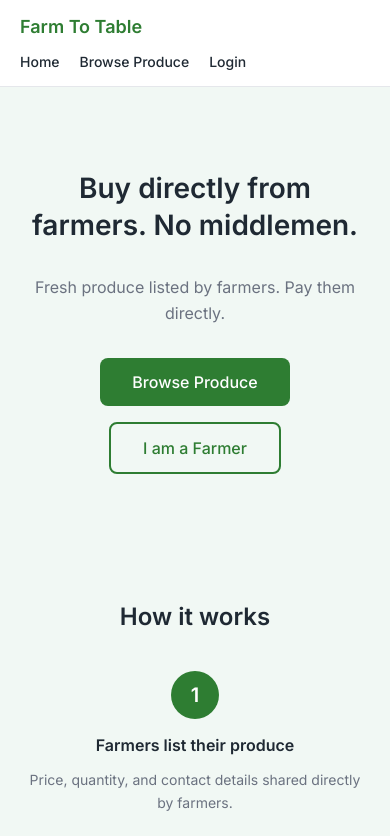
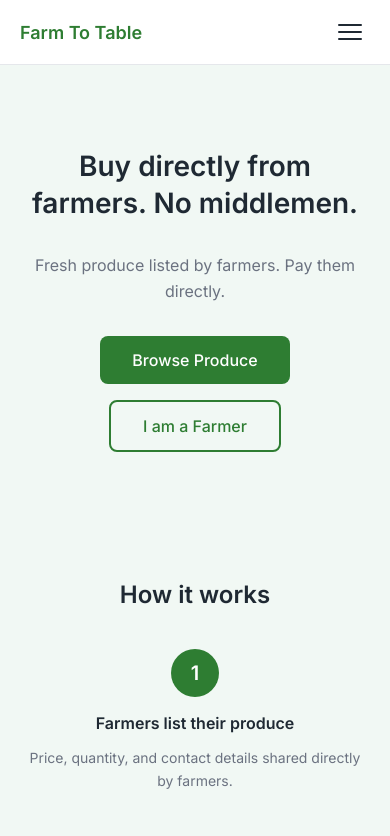
Before and after one commit to sanjanb/k-tech-nain, a Next.js app: page / in a window 390 px wide. Shown: the top 836 px of the page. Built offline with nearby package versions, Linux system fonts and the light colour scheme; no server answers.

Commit message:
feat: add mobile navigation menu with toggle functionality and responsive styles

```diff
--- a/components/Navigation.jsx
+++ b/components/Navigation.jsx
@@ -13,6 +13,7 @@ export default function Navigation() {
   const [user, setUser] = useState(null);
   const [role, setRole] = useState(null);
   const [loading, setLoading] = useState(true);
+  const [mobileMenuOpen, setMobileMenuOpen] = useState(false);
 
   useEffect(() => {
     const unsubscribe = onAuthStateChanged(auth, async (currentUser) => {
@@ -36,6 +37,7 @@ export default function Navigation() {
     try {
       await signOut(auth);
       router.push("/");
+      setMobileMenuOpen(false);
     } catch (err) {
       console.error("Logout error:", err);
     }
@@ -49,6 +51,7 @@ export default function Navigation() {
         background: "var(--color-white)",
         borderBottom: "1px solid #E5E7EB",
         padding: "16px 20px",
+        position: "relative",
       }}
     >
       <div
@@ -58,8 +61,6 @@ export default function Navigation() {
           display: "flex",
           justifyContent: "space-between",
           alignItems: "center",
-          flexWrap: "wrap",
-          gap: 16,
         }}
       >
         <Link
@@ -74,14 +75,8 @@ export default function Navigation() {
           Farm To Table
         </Link>
 
-        <div
-          style={{
-            display: "flex",
-            gap: 20,
-            alignItems: "center",
-            flexWrap: "wrap",
-          }}
-        >
+        {/* Desktop Navigation */}
+        <div style={desktopNavStyle}>
           <Link href="/" style={linkStyle}>
             Home
           </Link>
@@ -103,10 +98,69 @@ export default function Navigation() {
             </Link>
           )}
         </div>
+
+        {/* Mobile Burger Menu Button */}
+        <button
+          onClick={() => setMobileMenuOpen(!mobileMenuOpen)}
+          style={burgerButtonStyle}
+          aria-label="Toggle menu"
+        >
+          <div style={burgerLineStyle}></div>
+          <div style={burgerLineStyle}></div>
+          <div style={burgerLineStyle}></div>
+        </button>
       </div>
+
+      {/* Mobile Menu Dropdown */}
+      {mobileMenuOpen && (
+        <div style={mobileMenuStyle}>
+          <Link
+            href="/"
+            style={mobileLinkStyle}
+            onClick={() => setMobileMenuOpen(false)}
+          >
+            Home
+          </Link>
+          <Link
+            href="/browse"
+            style={mobileLinkStyle}
+            onClick={() => setMobileMenuOpen(false)}
+          >
+            Browse Produce
+          </Link>
+          {role === "farmer" && (
+            <Link
+              href="/add-product"
+              style={mobileLinkStyle}
+              onClick={() => setMobileMenuOpen(false)}
+            >
+              Add Product
+            </Link>
+          )}
+          {user ? (
+            <button onClick={handleLogout} style={mobileLogoutButtonStyle}>
+              Logout
+            </button>
+          ) : (
+            <Link
+              href="/auth"
+              style={mobileLinkStyle}
+              onClick={() => setMobileMenuOpen(false)}
+            >
+              Login
+            </Link>
+          )}
+        </div>
+      )}
     </nav>
   );
 }
+
+const desktopNavStyle = {
+  display: "flex",
+  gap: 20,
+  alignItems: "center",
+};
 
 const linkStyle = {
   color: "var(--color-text-primary)",
@@ -125,3 +179,51 @@ const logoutButtonStyle = {
   fontWeight: 500,
   cursor: "pointer",
 };
+
+const burgerButtonStyle = {
+  display: "none",
+  flexDirection: "column",
+  gap: 5,
+  background: "transparent",
+  border: "none",
+  cursor: "pointer",
+  padding: 8,
+};
+
+const burgerLineStyle = {
+  width: 24,
+  height: 2,
+  background: "var(--color-text-primary)",
+  borderRadius: 2,
+};
+
+const mobileMenuStyle = {
+  display: "none",
+  flexDirection: "column",
+  gap: 12,
+  padding: "16px 0",
+  borderTop: "1px solid #E5E7EB",
+  marginTop: 16,
+};
+
+const mobileLinkStyle = {
+  color: "var(--color-text-primary)",
+  textDecoration: "none",
+  fontSize: 16,
+  fontWeight: 500,
+  padding: "8px 0",
+  display: "block",
+};
+
+const mobileLogoutButtonStyle = {
+  background: "transparent",
+  border: "1px solid var(--color-primary)",
+  color: "var(--color-primary)",
+  padding: "10px 16px",
+  borderRadius: 6,
+  fontSize: 16,
+  fontWeight: 500,
+  cursor: "pointer",
+  textAlign: "left",
+  width: "100%",
+};
--- a/styles/globals.css
+++ b/styles/globals.css
@@ -22,3 +22,28 @@ body {
   --color-text-secondary: #6b7280;
   --color-white: #ffffff;
 }
+
+/* Mobile Navigation Styles */
+@media (max-width: 768px) {
+  nav div[style*="display: flex"][style*="gap: 20"] {
+    display: none !important;
+  }
+
+  nav button[aria-label="Toggle menu"] {
+    display: flex !important;
+  }
+
+  nav div[style*="flexDirection: column"][style*="borderTop"] {
+    display: flex !important;
+  }
+}
+
+@media (min-width: 769px) {
+  nav button[aria-label="Toggle menu"] {
+    display: none !important;
+  }
+
+  nav div[style*="flexDirection: column"][style*="borderTop"] {
+    display: none !important;
+  }
+}
```
